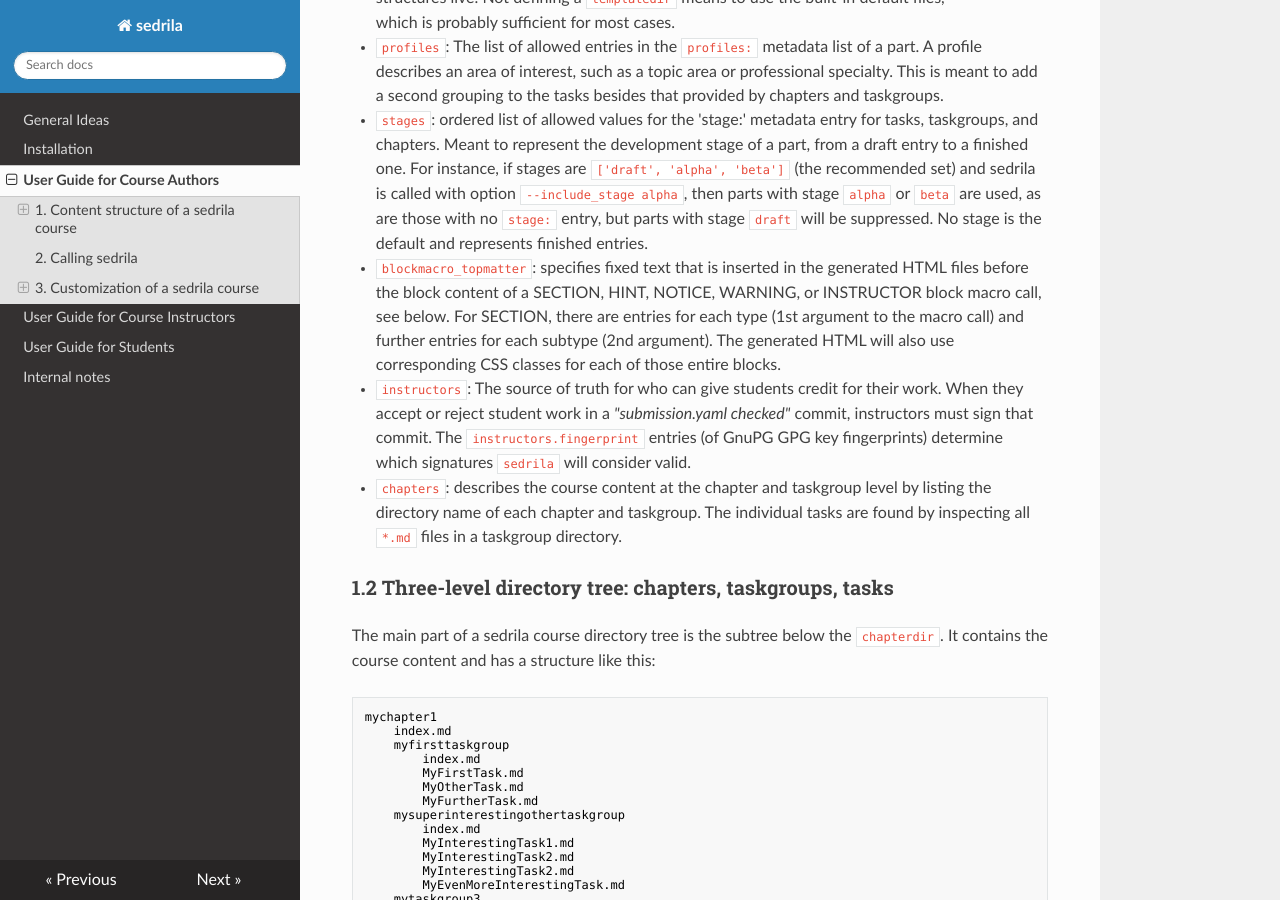
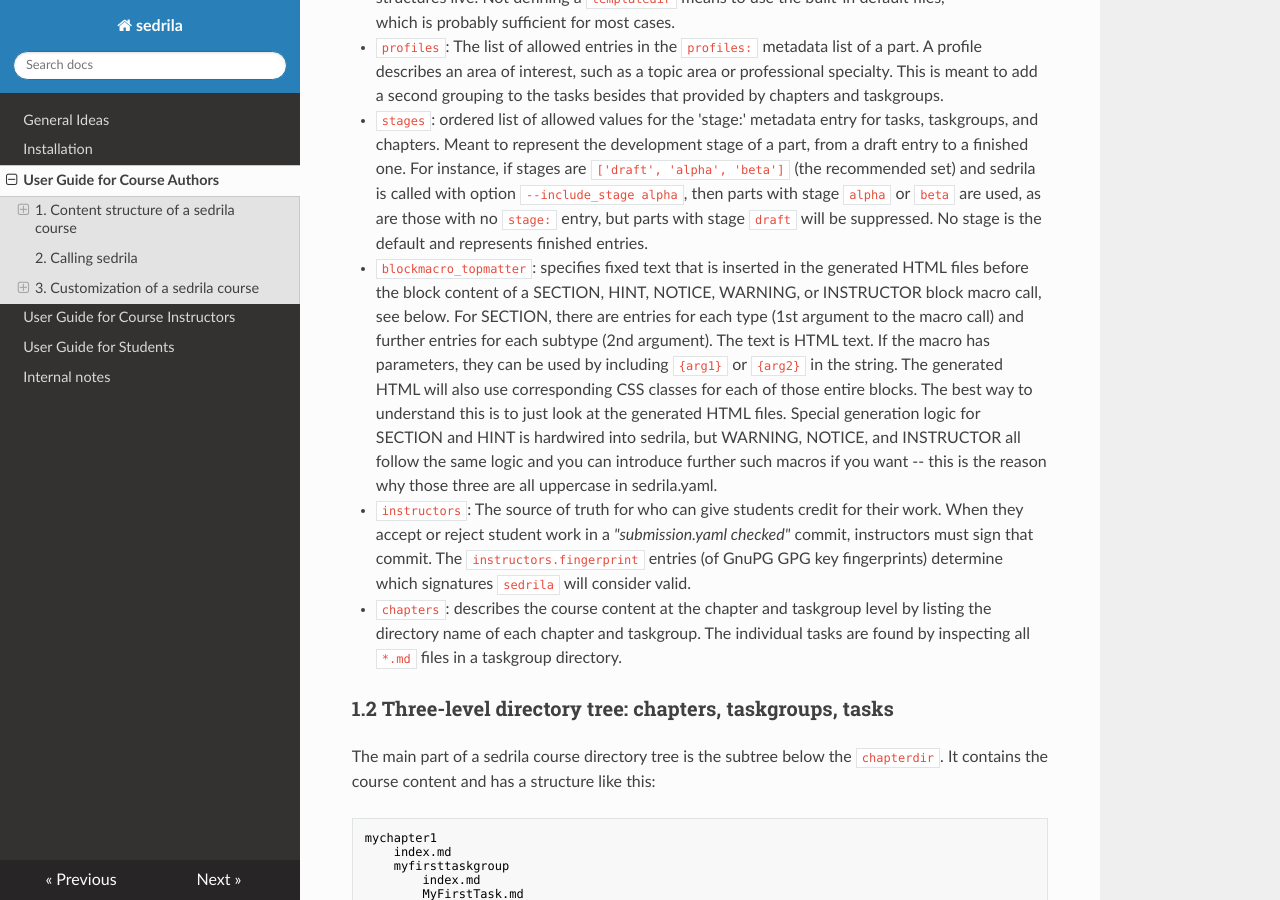
Before and after one commit to fubinf/sedrila, an MkDocs documentation site: the page built from docs/authors.md, in a window 1280 px wide and 900 px high, scrolled down 1471 px. Built offline with MkDocs 1.6.1, drawn with Linux system fonts in a browser that asks for light colours; nearby versions of some CDN libraries.

Commit message:
docs/authors.md: adapted description of 'blockmacro_topmatter'

```diff
--- a/docs/authors.md
+++ b/docs/authors.md
@@ -76,7 +76,13 @@ About the entries:
   before the block content of a SECTION, HINT, NOTICE, WARNING, or INSTRUCTOR block macro call, see below.
   For SECTION, there are entries for each type (1st argument to the macro call) and
   further entries for each subtype (2nd argument).
+  The text is HTML text. If the macro has parameters, they can be used by including
+  `{arg1}` or `{arg2}` in the string.
   The generated HTML will also use corresponding CSS classes for each of those entire blocks.
+  The best way to understand this is to just look at the generated HTML files.
+  Special generation logic for SECTION and HINT is hardwired into sedrila,
+  but WARNING, NOTICE, and INSTRUCTOR all follow the same logic and you can introduce further
+  such macros if you want -- this is the reason why those three are all uppercase in sedrila.yaml.
 - `instructors`: The source of truth for who can give students credit
   for their work.
   When they accept or reject student work in a _"submission.yaml checked"_ commit,
```
